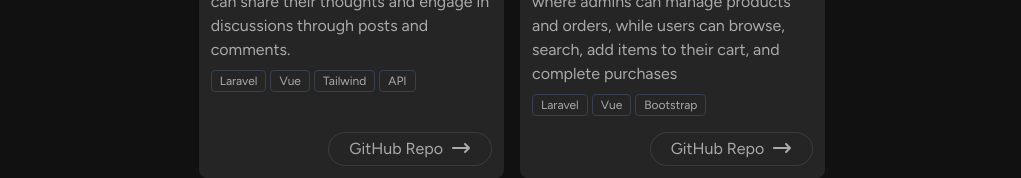
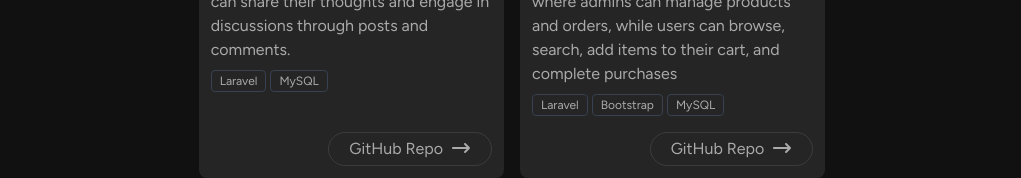
Before and after one commit to Aldrin-DP/aldrin-portfolio, a Vue app: page / in a window 1280 px wide. Shown: the part 684-862 px from the top of the page, without its empty margins (128-1149 px from the left). Built offline with nearby package versions, Linux system fonts and the light colour scheme.

Commit message:
update projects component

```diff
--- a/src/components/Projects.vue
+++ b/src/components/Projects.vue
@@ -57,9 +57,7 @@
                     </p>
                     <div class="flex items-center gap-1 flex-wrap mb-4">
                         <span class="border border-gray-700 rounded px-2 py-[2px] text-xs text-light-secondary">Laravel</span>
-                        <span class="border border-gray-700 rounded px-2 py-[2px] text-xs text-light-secondary">Vue</span>
-                        <span class="border border-gray-700 rounded px-2 py-[2px] text-xs text-light-secondary">Tailwind</span>
-                        <span class="border border-gray-700 rounded px-2 py-[2px] text-xs text-light-secondary">API</span>
+                        <span class="border border-gray-700 rounded px-2 py-[2px] text-xs text-light-secondary">MySQL</span>
                     </div>
                     <div class="flex justify-end mt-auto">
                         <a
@@ -80,8 +78,8 @@
                     </p>
                     <div class="flex items-center gap-1 flex-wrap mb-4">
                         <span class="border border-gray-700 rounded px-2 py-[2px] text-xs text-light-secondary">Laravel</span>
-                        <span class="border border-gray-700 rounded px-2 py-[2px] text-xs text-light-secondary">Vue</span>
                         <span class="border border-gray-700 rounded px-2 py-[2px] text-xs text-light-secondary">Bootstrap</span>
+                        <span class="border border-gray-700 rounded px-2 py-[2px] text-xs text-light-secondary">MySQL</span>
                     </div>
                     <div class="flex justify-end mt-auto">
                         <a
```
